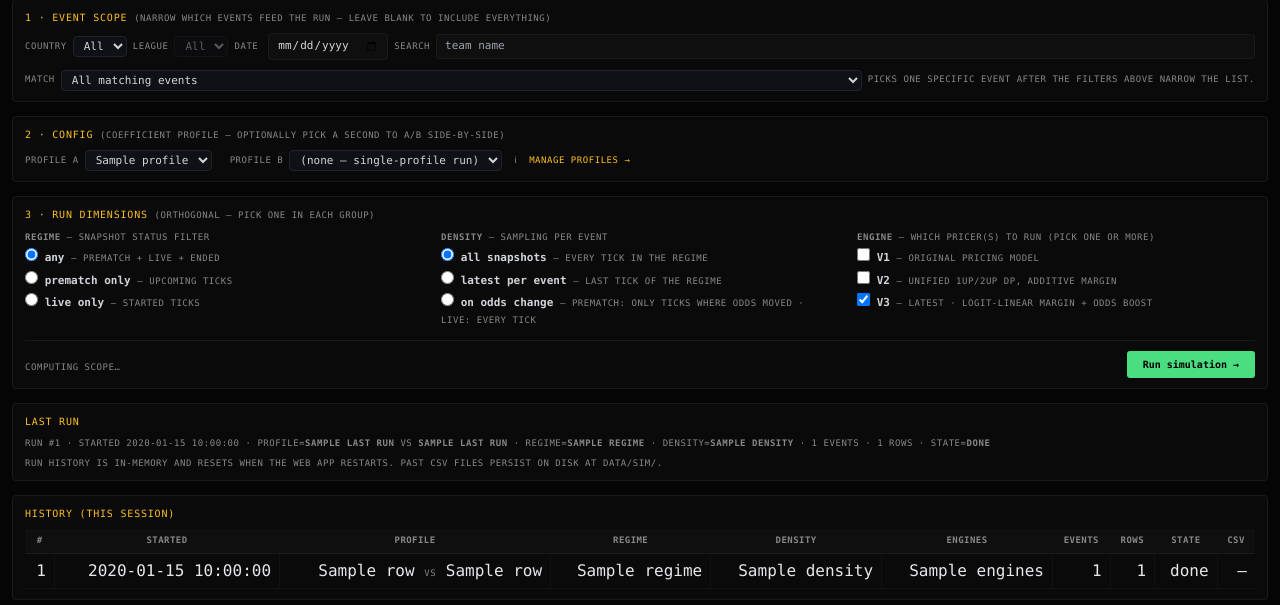
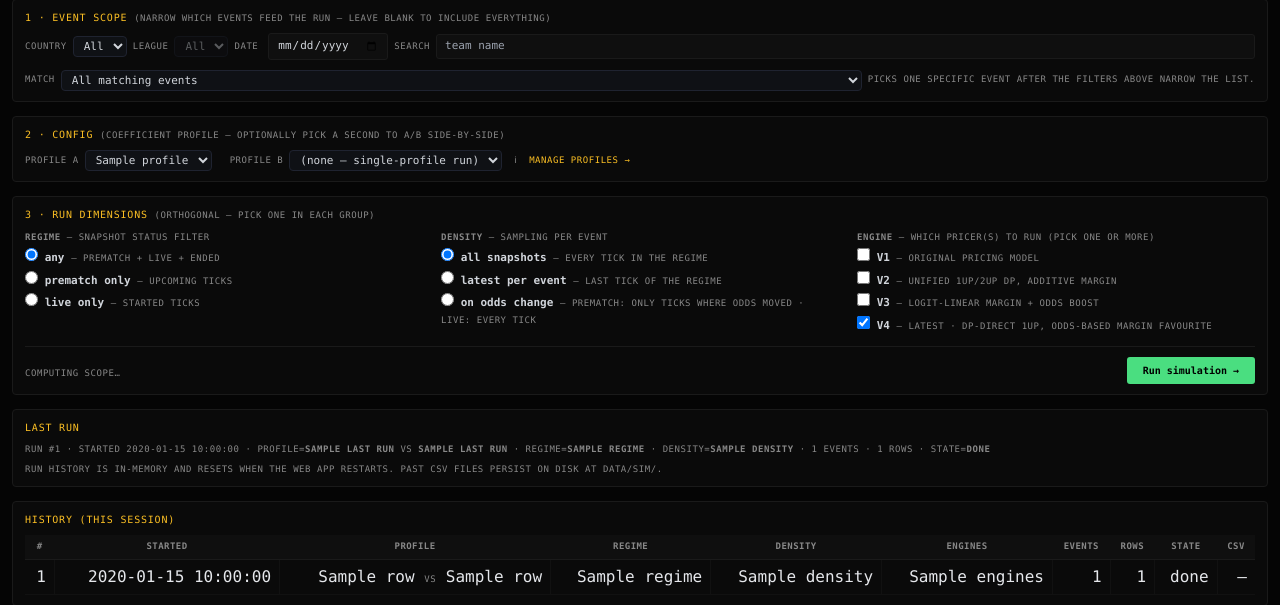
Before and after one commit to lorenzosntr-pawa/odds-scraper, a Python web app: template src/odds_scraper/web/templates/simulator.html in a window 1280 px wide. Shown: the part 173-778 px from the top of the page. Before the commit the page ends 753 px from the top, so only its background shows below. Run offline with Jinja, Linux system fonts and the light colour scheme; the template is opened without the code that fills it: most values are stand-ins (such as "Sample title", 1, 10 or a date in 2020); some libraries are stand-ins or nearby versions.

Commit message:
feat(web/sim): make v4 the latest engine (checked by default)
Co-Authored-By: Claude Opus 4.8 (1M context) <noreply@anthropic.com>

```diff
--- a/src/odds_scraper/web/templates/simulator.html
+++ b/src/odds_scraper/web/templates/simulator.html
@@ -169,8 +169,10 @@
               <b>V1</b> <span class="filter-lbl">— original pricing model</span></label>
             <label><input type="checkbox" name="engine" value="v2">
               <b>V2</b> <span class="filter-lbl">— unified 1UP/2UP DP, additive margin</span></label>
-            <label><input type="checkbox" name="engine" value="v3" checked>
-              <b>V3</b> <span class="filter-lbl">— latest · logit-linear margin + odds boost</span></label>
+            <label><input type="checkbox" name="engine" value="v3">
+              <b>V3</b> <span class="filter-lbl">— logit-linear margin + odds boost</span></label>
+            <label><input type="checkbox" name="engine" value="v4" checked>
+              <b>V4</b> <span class="filter-lbl">— latest · DP-direct 1UP, odds-based margin favourite</span></label>
           </div>
         </div>
       </div>
```
Also changed, not shown: src/odds_scraper/web/pricer_routes.py (+5 -5 lines), tests/test_simulator_routes.py (+5 -5 lines).
